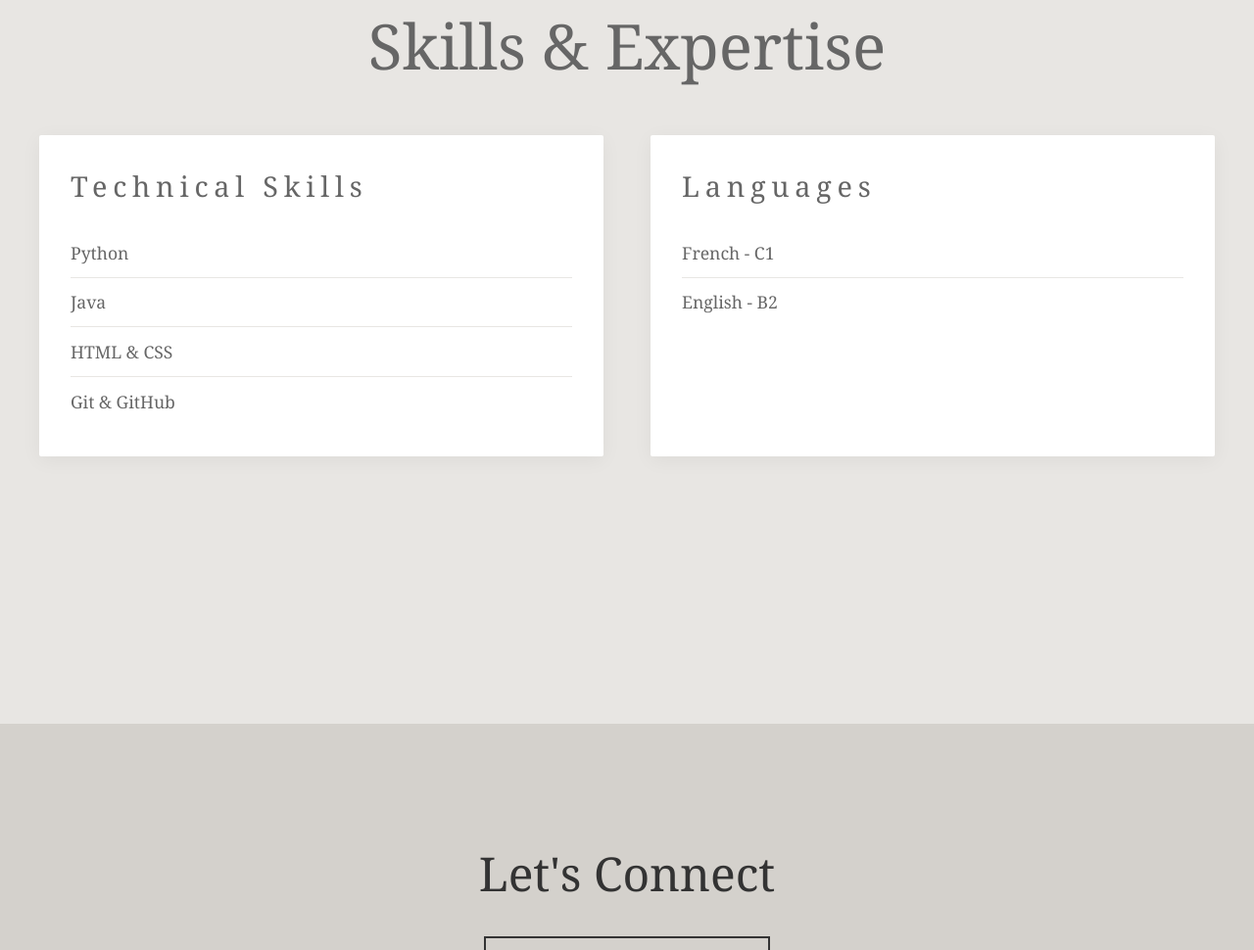
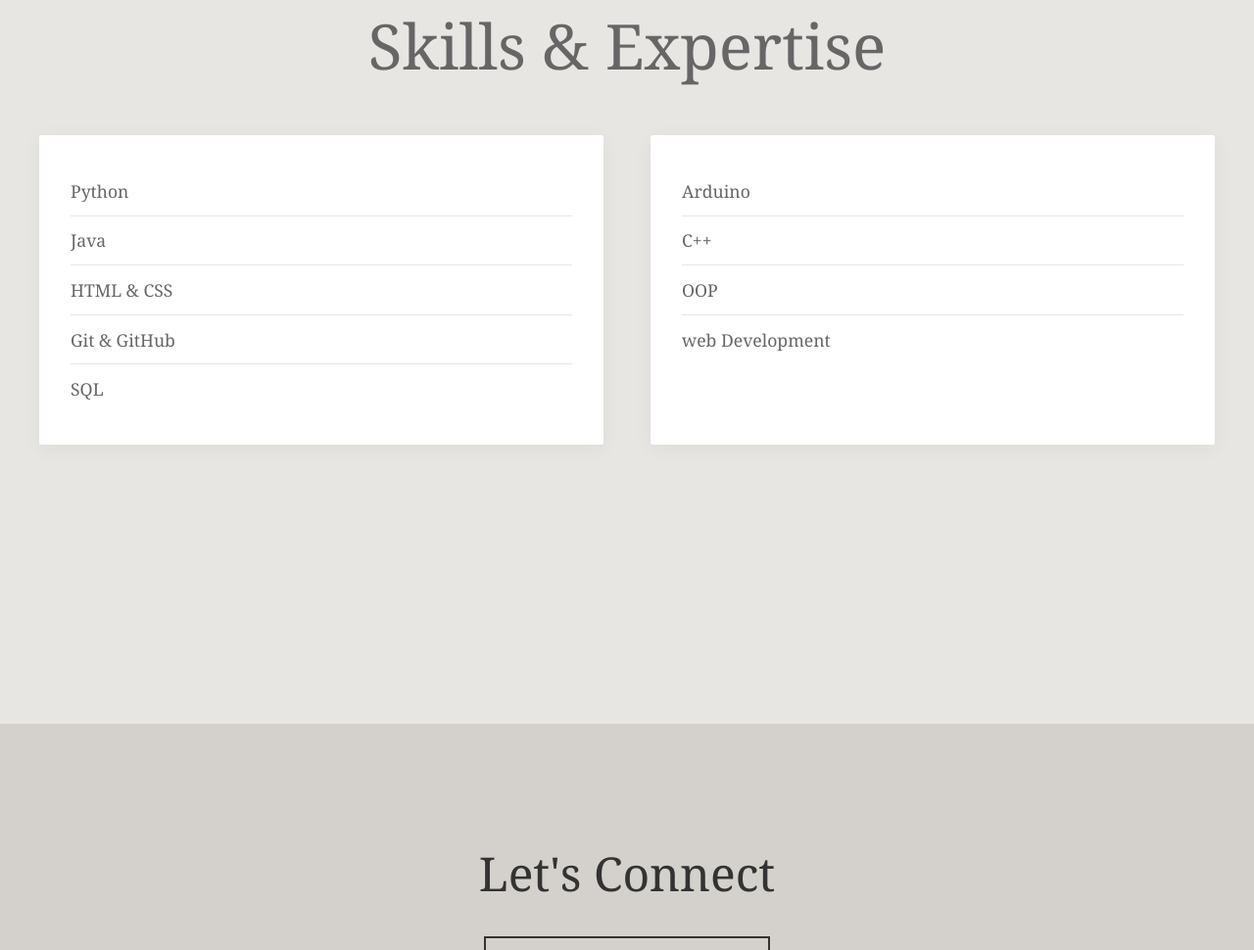
Before and after one commit to houaria617/G5-team3-portfolio-project, a plain HTML site: page ines-sekfali.html in a window 1280 px wide. Shown: the part 1661-2631 px from the top of the page at 98% size. Drawn offline with Linux system fonts and the light colour scheme.

```diff
--- a/ines-sekfali.html
+++ b/ines-sekfali.html
@@ -324,20 +324,23 @@
 
             <div class="skills-grid">
                 <div class="skill-category scroll-animate">
-                    <h3 class="grid-title">Technical Skills</h3>
+                    <!-- <h3 class="grid-title">Technical Skills</h3> -->
                     <ul>
                         <li>Python</li>
                         <li>Java</li>
                         <li>HTML & CSS</li>
                         <li>Git & GitHub</li>
+                        <li>SQL</li>
                     </ul>
                 </div>
 
                 <div class="skill-category scroll-animate">
-                    <h3 class="grid-title">Languages</h3>
+                    <!-- <h3 class="grid-title">Languages</h3> -->
                     <ul>
-                        <li>French - C1</li>
-                        <li>English - B2</li>
+                        <li>Arduino</li>
+                        <li>C++</li>
+                        <li>OOP</li>
+                        <li>web Development</li>
                     </ul>
                 </div>
             </div>
@@ -383,6 +386,8 @@
 
             // Listen for scroll events
             window.addEventListener('scroll', handleScrollAnimation);
+
+            // Initial check on page load
             handleScrollAnimation();
         });
     </script>
```
